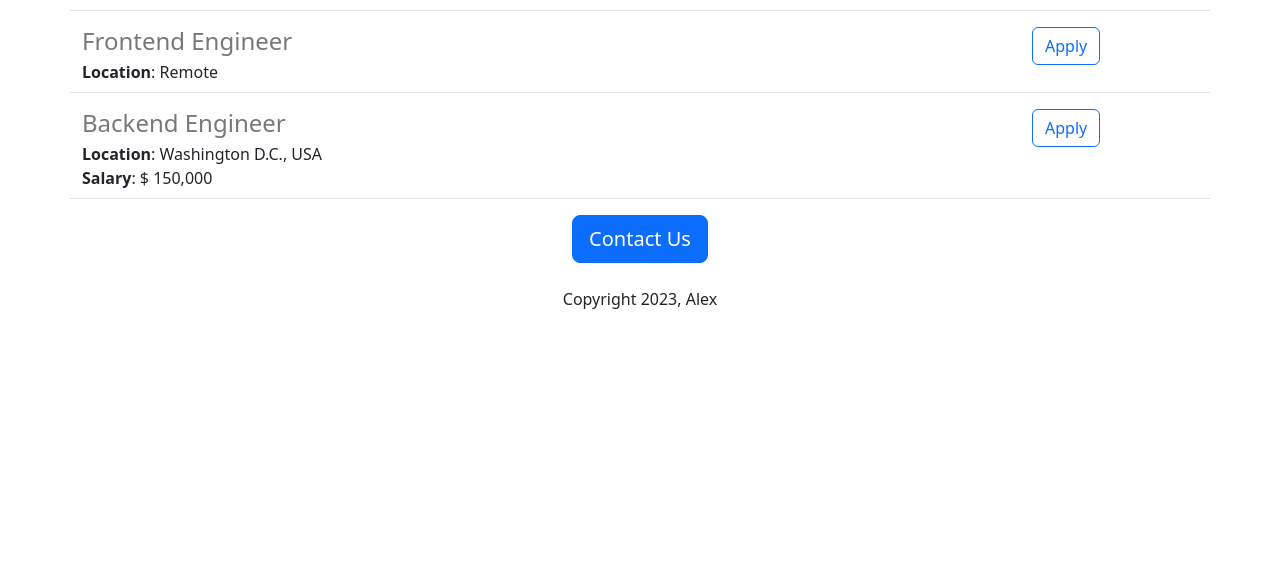
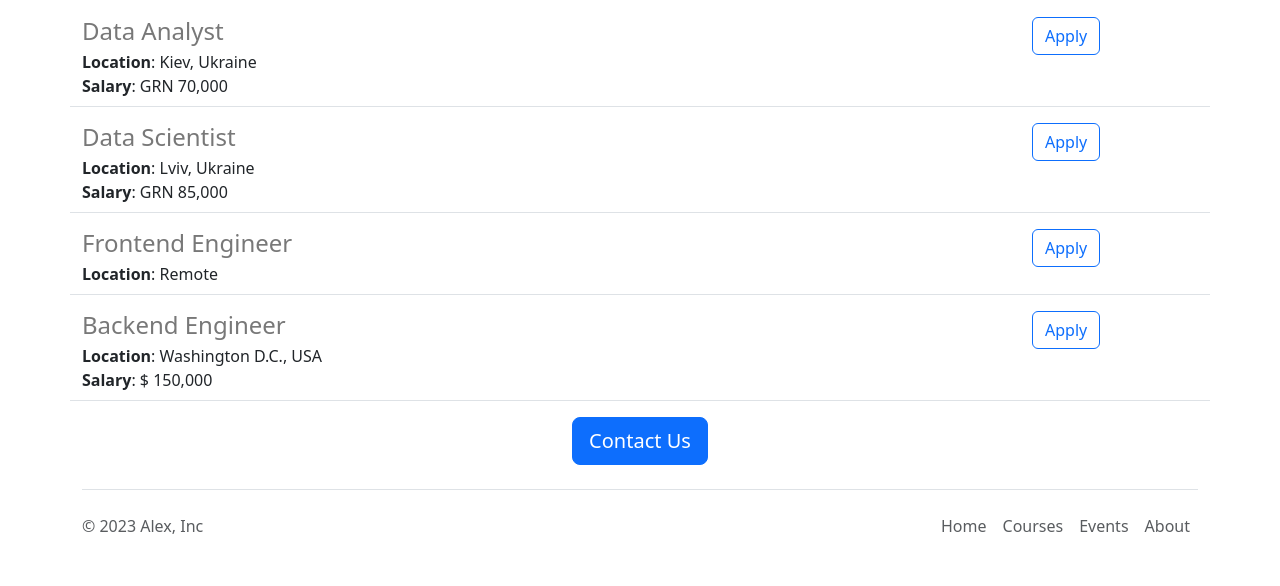
Before and after one commit to alex09qw/my_website, a Flask app: page / in a window 1280 px wide. Shown: the part 893-1479 px from the top of the page. Before the commit the page ends 1202 px from the top, so only its background shows below. Run offline with Flask 3, Linux system fonts and the light colour scheme.

Commit message:
functional and aesthetic improvements

```diff
--- /dev/null
+++ b/templates/footer.html
@@ -0,0 +1,16 @@
+<div class="container">
+  <footer class="d-flex flex-wrap justify-content-between align-items-center py-3 my-4 border-top">
+    <p class="col-md-4 mb-0 text-body-secondary">&copy; 2023 Alex, Inc</p>
+
+    <a href="/" class="col-md-4 d-flex align-items-center justify-content-center mb-3 mb-md-0 me-md-auto link-body-emphasis text-decoration-none">
+      <svg class="bi me-2" width="40" height="32"><use xlink:href="#bootstrap"/></svg>
+    </a>
+
+    <ul class="nav col-md-4 justify-content-end">
+      <li class="nav-item"><a target="_blank" href="https://jovian.com/" class="nav-link px-2 text-body-secondary">Home</a></li>
+      <li class="nav-item"><a target="_blank" href="https://jovian.com/learn" class="nav-link px-2 text-body-secondary">Courses</a></li>
+      <li class="nav-item"><a target="_blank" href="https://jovian.com/events" class="nav-link px-2 text-body-secondary">Events</a></li>
+      <li class="nav-item"><a target="_blank" href="https://jovian.com/about" class="nav-link px-2 text-body-secondary">About</a></li>
+    </ul>
+  </footer>
+</div>
--- a/templates/home.html
+++ b/templates/home.html
@@ -10,18 +10,26 @@
         height: 360px;
         width: 100%;
         object-fit: cover;
+        margin-bottom: 16px;
       }
     </style>
   </head>
   <body>
+    {% include 'nav.html' %}
+     <img class="img-fluid" id="banner" src="https://mywebsite--alexnomat702.repl.co/static/banner.jpg" height=
+        "320">
     <div class="container">
       <h1 class="text-center mt-2 mb-4">{{company_name}} Careers</h1>
-      <img class="img-fluid" id="banner" src="https://mywebsite--alexnomat702.repl.co/static/banner.jpg" height=
-        "320">
-      <h2 class="text-center mt-2 mb-4">About Alex</h2>
+      <div class="row" style="margin-bottom:16px">
+        <div class="col-md-6"
       <p class="lead">
         Lorem ipsum dolor sit amet, consectetur adipiscing elit, sed do eiusmod tempor incididunt ut labore et dolore magna aliqua. Ut enim ad minim veniam, quis nostrud exercitation ullamco laboris nisi ut aliquip ex ea commodo consequat. Duis aute irure dolor in reprehenderit in voluptate velit esse cillum dolore eu fugiat nulla pariatur. Excepteur sint occaecat cupidatat non proident, sunt in culpa qui officia deserunt mollit anim id est laborum.
       </p>
+        </div>
+      <div class="d-none d-md-block col-md-6">
+        <img src="/static/people.jpg" style="height:320px;border-radius:4px;">
+      </div>
+      </div>
       <h2 class="text-center mt-2 mb-4">Open Positions</h2>
       <div>
         {% for job in jobs %}
@@ -29,9 +37,9 @@
         {% endfor %}
       </div>
       <div class="text-center">
-      <button class="btn btn-primary btn-lg">Contact Us</button>
-        <p class="mt-4">Copyright 2023, Alex</p>
+      <a class="btn btn-primary btn-lg" href="mailto:hello@alex.ai?subject=Question%20about%20Job%20Openings&body=My%20name%3A%20%3Cyour%20name%20here%3E%0D%0A%0D%0AMy%20question%3A%20%3Center%20your%20question%3E">Contact Us</a>
       </div>
     </div>
+    {% include 'footer.html' %}
   </body>
 </html>
--- a/templates/jobitem.html
+++ b/templates/jobitem.html
@@ -7,6 +7,6 @@
     {% endif %}
   </div>
   <div class="col-2">
-    <button type="button" class="btn btn-outline-primary">Apply</button>
+    <a href="mailto:hello@alex.ai?subject=Application%20for%20{{job['title']}}&body=My%20name%3A%20%3Cyour%20name%20here%3E%0D%0A%0D%0AMy%20resume%20link%3A%20%3Cresume%20link%3E%0D%0A%0D%0AMy%20LinkedIn%20link%3A%20%3Clinked%20in%3E" type="button" class="btn btn-outline-primary">Apply</a>
   </div>
 </div>
--- /dev/null
+++ b/templates/nav.html
@@ -0,0 +1,9 @@
+<nav class="navbar shadow-sm fixed-top bg-white">
+  <div class="container-fluid">
+    <a class="navbar-brand" href="#">
+      <img src="/static/logo.svg" alt="Logo" width="30" height="24" class="d-inline-block align-text-top">
+      Alex
+    </a>
+  </div>
+</nav>
+<div style="height:56px"></div>
```
Also changed, not shown: static/logo.svg (added), 1 other file.
